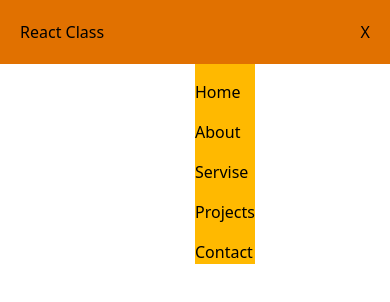
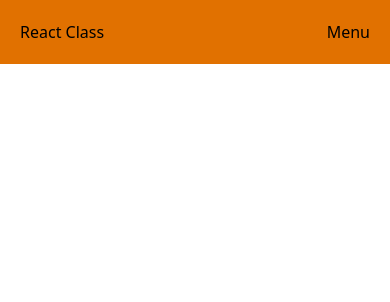
Before and after one commit to Sumeyahassen/mobile-app, a React (Vite) app in the folder react/rt/: page / in a window 390 px wide. Shown: the top 302 px of the page. Built offline with nearby package versions, Linux system fonts and the light colour scheme.

Commit message:
the menu is fully response if click it  respons to include the javascript code

```diff
--- a/react/rt/src/components/Header.jsx
+++ b/react/rt/src/components/Header.jsx
@@ -1,11 +1,15 @@
-import React from 'react'
+import React, { useState } from 'react'
 
 function Header() {
+    const [isMenu,setMenu]=useState(false);
+    const open=()=>{
+        setMenu(!isMenu);
+    }
   return (
     <div className='flex justify-between items-center bg-amber-600 h-16 px-5'>
       {/* logo */}
       <div className="">React Class</div>
-      <div className="sm:hidden">X</div>
+      <div className="sm:hidden cursor-pointer" onClick={open}>{isMenu?"X":"Menu"}</div>
       {/* navbar */}
       <nav className='hidden sm:flex justify-between gap-4'>
         <a href="">Home</a>
@@ -14,13 +18,15 @@ function Header() {
         <a href="">Projects</a>
         <a href="">Contact</a>
       </nav>
-      <nav className='flex flex-col justify-between gap-4 min-h-min sm:hidden absolute top-16 left-1/2 pt-4 bg-amber-400 '>
+        {/* mobile menu */}
+        {isMenu && <nav className='flex flex-col justify-between gap-4 min-h-min sm:hidden absolute top-16 left-1/2 pt-4 bg-amber-400 '>
         <a href="">Home</a>
         <a href="">About</a>
         <a href="">Servise</a>
         <a href="">Projects</a>
         <a href="">Contact</a>
-      </nav>
+      </nav>}
+
     </div>
   )
 }
```
